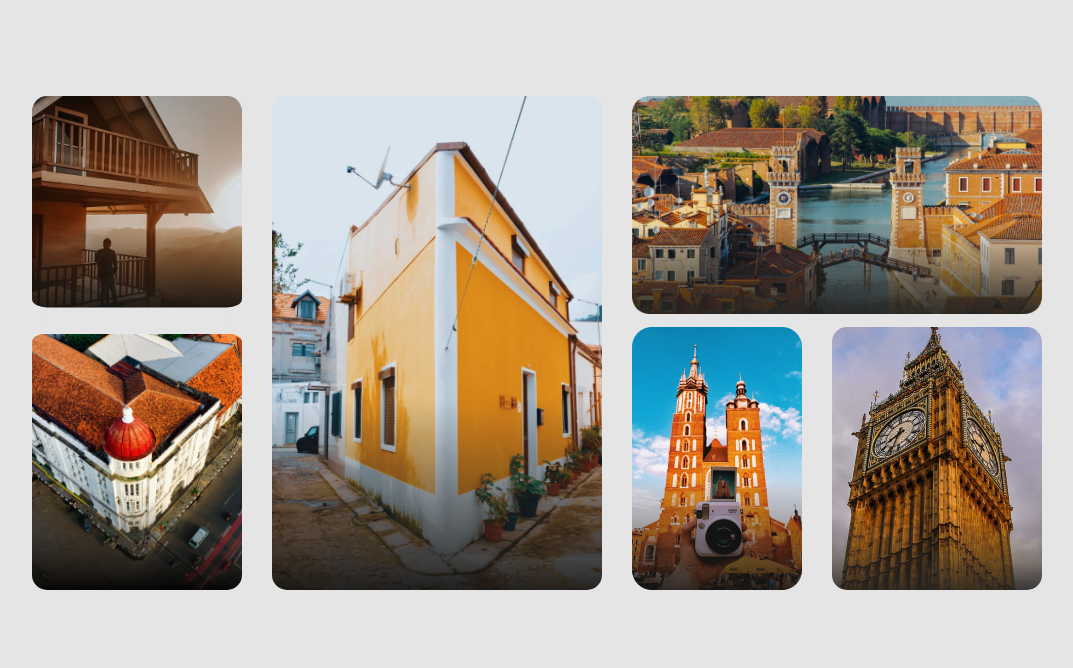
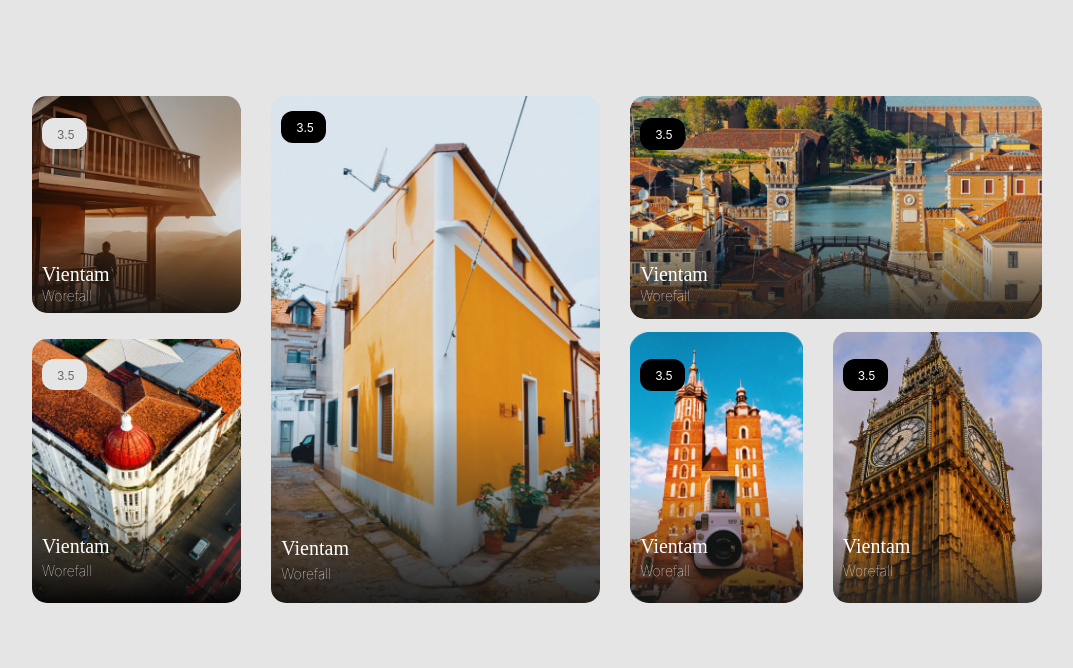
Before and after one commit to GiorgiKikvadze/skillwill-tasks, a plain HTML site: page Landing page (homepage)/index.html in a window 1280 px wide. Shown: the part 401-1069 px from the top of the page, without its empty margins (103-1176 px from the left). Drawn offline with Linux system fonts and the light colour scheme.

Commit message:
add text and scoring on the images

```diff
--- a/Landing page (homepage)/assets/styles/styles.css
+++ b/Landing page (homepage)/assets/styles/styles.css
@@ -141,30 +141,224 @@ a {
     border-radius: 15px;
 }
 
-.grid-image-first {
+.grid-div-one {
     grid-area: first;
     padding-bottom: 6.5px;
+    position: relative;
 }
 
-.grid-image-second {
+.score-1 {
+    position: absolute;
+    top: 10%;
+    left: 10px;
+    padding: 0px 15px;
+    border-radius: 12px;
+    font-size: 12px;
+    width: 45px;
+    height: 31px;
+}
+
+.h5-1 {
+    position: absolute;
+    top: 75%;
+    left: 10px;
+    font-size: 20px;
+    background: transparent;
+    color: white;
+    font-weight: 100;
+}
+
+.worefall-1 {
+    position: absolute;
+    top: 82%;
+    left: 10px;
+    background: transparent;
+    color: white;
+    font-weight:lighter;
+}
+
+.grid-div-second {
     grid-area: second;
     padding-top: 6.5px;
+    position: relative;
 }
 
-.grid-image-third {
-    grid-area: third;
+.score-2 {
+    position: absolute;
+    top: 10%;
+    left: 10px;
+    padding: 0px 15px;
+    border-radius: 12px;
+    font-size: 12px;
+    width: 45px;
+    height: 31px;
 }
 
-.grid-image-fourth {
-    grid-area: fourth;
+.h5-2 {
+    position: absolute;
+    top: 75%;
+    left: 10px;
+    font-size: 20px;
+    background: transparent;
+    color: white;
+    font-weight: 100;
 }
 
-.grid-image-fifth {
-    grid-area: fifth;
+.worefall-2 {
+    position: absolute;
+    top: 82%;
+    left: 10px;
+    background: transparent;
+    color: white;
+    font-weight:lighter;
 }
 
-.grid-image-sixth {
+.grid-div-third {
+    grid-area: third;
+    position: relative;
+}
+
+.score-3 {
+    position: absolute;
+    top: 3%;
+    left: 10px;
+    padding: 0px 15px;
+    border-radius: 12px;
+    font-size: 12px;
+    width: 45px;
+    height: 32px;
+    background-color: black;
+    color: white;
+}
+
+.h5-3 {
+    position: absolute;
+    top: 87%;
+    left: 10px;
+    font-size: 20px;
+    background: transparent;
+    color: white;
+    font-weight: 100;
+}
+
+.worefall-3 {
+    position: absolute;
+    top: 91%;
+    left: 10px;
+    background: transparent;
+    color: white;
+    font-weight:lighter;
+}
+
+.grid-div-fourth {
+    grid-area: fourth;
+    position: relative;
+}
+
+.score-4 {
+    position: absolute;
+    top: 10%;
+    left: 10px;
+    padding: 0px 15px;
+    border-radius: 12px;
+    font-size: 12px;
+    width: 45px;
+    height: 32px;
+    background-color: black;
+    color: white;
+}
+
+.h5-4 {
+    position: absolute;
+    top: 75%;
+    left: 10px;
+    font-size: 20px;
+    background: transparent;
+    color: white;
+    font-weight: 100;
+}
+
+.worefall-4 {
+    position: absolute;
+    top: 82%;
+    left: 10px;
+    background: transparent;
+    color: white;
+    font-weight:lighter;
+}
+
+.grid-div-fifth {
+    grid-area: fifth;
+    position: relative;
+}
+
+.score-5 {
+    position: absolute;
+    top: 10%;
+    left: 10px;
+    padding: 0px 15px;
+    border-radius: 12px;
+    font-size: 12px;
+    width: 45px;
+    height: 32px;
+    background-color: black;
+    color: white;
+}
+
+.h5-5 {
+    position: absolute;
+    top: 75%;
+    left: 10px;
+    font-size: 20px;
+    background: transparent;
+    color: white;
+    font-weight: 100;
+}
+
+.worefall-5 {
+    position: absolute;
+    top: 82%;
+    left: 10px;
+    background: transparent;
+    color: white;
+    font-weight:lighter;
+}
+
+.grid-div-sixth {
     grid-area: sixth;
+    position: relative;
+}
+
+.score-6 {
+    position: absolute;
+    top: 10%;
+    left: 10px;
+    padding: 0px 15px;
+    border-radius: 12px;
+    font-size: 12px;
+    width: 45px;
+    height: 32px;
+    background-color: black;
+    color: white;
+}
+
+.h5-6 {
+    position: absolute;
+    top: 75%;
+    left: 10px;
+    font-size: 20px;
+    background: transparent;
+    color: white;
+    font-weight: 100;
+}
+
+.worefall-6 {
+    position: absolute;
+    top: 82%;
+    left: 10px;
+    background: transparent;
+    color: white;
+    font-weight:lighter;
 }
 
 .text-on-the-image {
--- a/Landing page (homepage)/index.html
+++ b/Landing page (homepage)/index.html
@@ -40,12 +40,41 @@
             <div class="click-bottons">Italy</div>
         </div>
         <div class="gallery">
+            <div class="grid-div-one">
                 <img class="grid-image-first" src="./assets/img/img-1.png" alt="house at sunrise">
+                <p class="score-1">3.5</p>
+                <h5 class="h5-1">Vientam</h5>
+                <p class="worefall-1">Worefall</p>
+            </div>
+            <div class="grid-div-second">
                 <img class="grid-image-second" src="./assets/img/img-2.png" alt="building view from the top">
+                <p class="score-2">3.5</p>
+                <h5 class="h5-2">Vientam</h5>
+                <p class="worefall-2">Worefall</p></div>
+            <div class="grid-div-third">
                 <img class="grid-image-third" src="./assets/img/img-3.png" alt="street corner">
+                <p class="score-3">3.5</p>
+                <h5 class="h5-3">Vientam</h5>
+                <p class="worefall-3">Worefall</p>
+            </div>
+            <div class="grid-div-fourth">
                 <img class="grid-image-fourth" src="./assets/img/img-4.png" alt="bridge and buildings">
+                <p class="score-4">3.5</p>
+                <h5 class="h5-4">Vientam</h5>
+                <p class="worefall-4">Worefall</p>
+            </div>
+            <div class="grid-div-fifth">
                 <img class="grid-image-fifth" src="./assets/img/img-5.png" alt="tower castle">
+                <p class="score-5">3.5</p>
+                <h5 class="h5-5">Vientam</h5>
+                <p class="worefall-5">Worefall</p>
+            </div>
+            <div class="grid-div-sixth">
                 <img class="grid-image-sixth" src="./assets/img/img-6.png" alt="tower with clock">
+                <p class="score-6">3.5</p>
+                <h5 class="h5-6">Vientam</h5>
+                <p class="worefall-6">Worefall</p>
+            </div>
         </div>
     </main>
     <footer>
```
Lines whose indentation alone changed are shown as unchanged.
